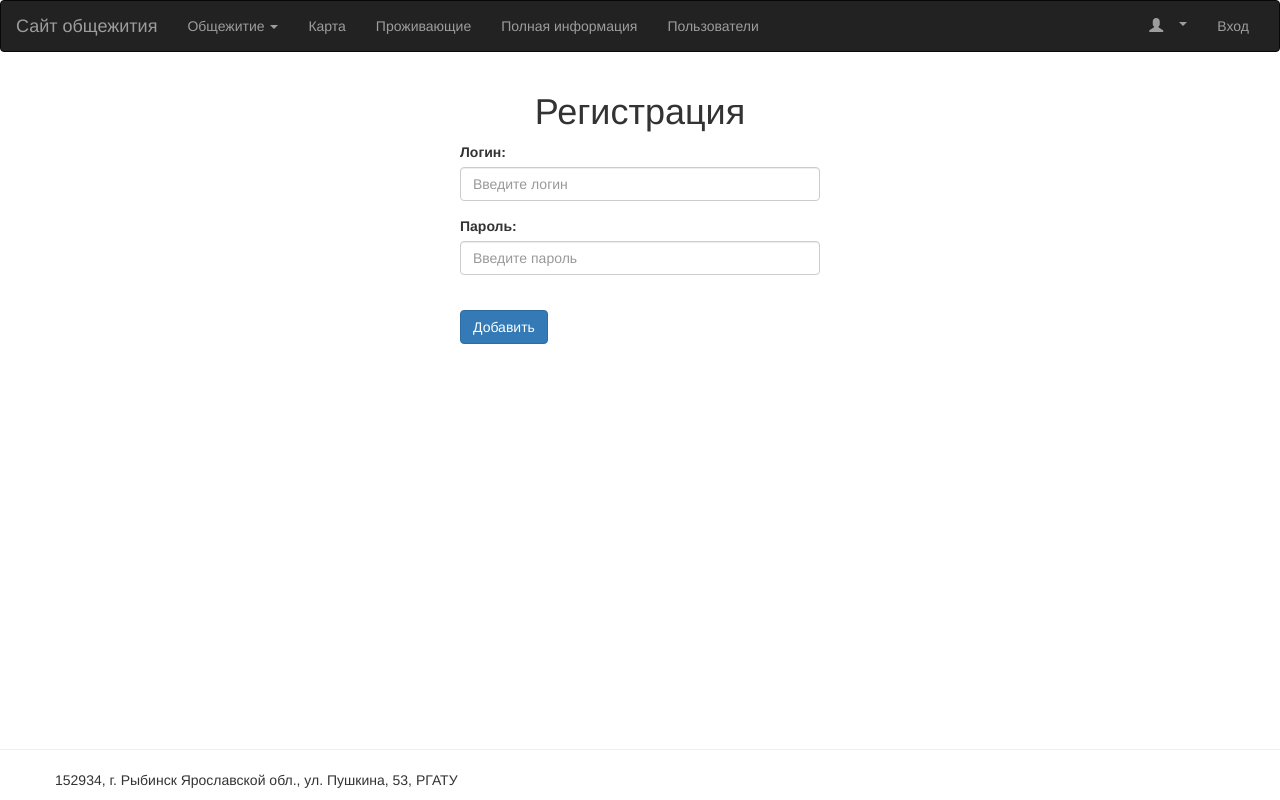
After one commit to SKBIT-4/Dormitory, a Flask app: page /registry in a window 1280 px wide. The commit adds this page. Run offline with Flask 2, Linux system fonts and the light colour scheme; some libraries are stand-ins or nearby versions.

Commit message:
Рабочая регистрация

```diff
--- a/app/forms.py
+++ b/app/forms.py
@@ -6,3 +6,8 @@ class SignInForm(FlaskForm):
     login = StringField('Username', validators=[DataRequired()])
     password = PasswordField('Password', validators=[DataRequired()])
     submit = SubmitField('Вход')
+
+class SignUpForm(FlaskForm):
+    login = StringField('Username', validators=[DataRequired()])
+    password = PasswordField('Password', validators=[DataRequired()])
+    submit = SubmitField('Добавить')
--- a/app/templates/base.html
+++ b/app/templates/base.html
@@ -2,7 +2,7 @@
 <html>
 <head>
 <meta charset="utf-8">
-<title>base</title>
+<title>Общежитие</title>
 	<link rel="stylesheet" type="text/css" href="static/libs/bootstrap-3.3.7/css/bootstrap.css">
 	<script src="static/libs/jquery/jquery-3.3.1.js"></script>
 	<script src="static/libs/bootstrap-3.3.7/js/bootstrap.js"></script>
@@ -32,15 +32,16 @@
           <li><a href="#">Карта</a></li>
           <li><a href="#">Проживающие</a></li>
 		  <li><a href="#">Полная информация</a></li>
+          <li><a href="/users">Пользователи</a></li>
+
         </ul>
         <ul class="nav navbar-nav navbar-right">
-        <li><a href="#">Зарегистрировать</a></li>
 		<li class="dropdown">
             <a href="#" class="dropdown-toggle" data-toggle="dropdown"><span class="glyphicon glyphicon-user"> <b class="caret"></b></span></a>
             <ul class="dropdown-menu">
               <li><a href="#">Профиль</a></li>
 			  <li class="divider"></li>
-              <li><a href="#">Зарегистрировать</a></li>
+              <li><a href="/registry">Зарегистрировать</a></li>
 			  <li class="divider"></li>
               <li><a href="#">Выйти</a></li>
             </ul>
--- /dev/null
+++ b/app/templates/registry.html
@@ -0,0 +1,27 @@
+{% extends "base.html" %}
+
+{% block content %}
+
+<div class="row">
+	<div class="col-md-4"></div>
+	<div class="col-md-4">
+		<h1 class="text-center">Регистрация</h1>
+		<form role="form"  action="" method="post" name="registry">
+		<div class="form-group">
+			<label for="login" class="control-label ">Логин:</label>
+			{{ form.login(size=32, type="login", class="form-control", id="login", placeholder="Введите логин") }}
+		</div>
+		<div class="form-group">
+			<label for="password" class="control-label ">Пароль:</label>
+			{{ form.password(size=32, type="password", class="form-control", id="password", placeholder="Введите пароль") }}
+		</div>
+		<br>
+		<div class="form-group">
+			{{ form.submit(class="btn btn-primary") }}
+		</div>
+		</form>
+	</div>
+	<div class="col-md-4"></div>
+</div>
+
+{% endblock %}
--- a/app/templates/sign_in.html
+++ b/app/templates/sign_in.html
@@ -5,7 +5,7 @@
 <div class="row">
 	<div class="col-md-4"></div>
 	<div class="col-md-4">
-		<h1>Вход</h1>
+		<h1 class="text-center">Вход</h1>
 		<form role="form"   method="post" name="sign_in">
 			<div class="form-group">
 				<label for="login" class="control-label ">Логин:</label>
--- a/app/views.py
+++ b/app/views.py
@@ -1,12 +1,16 @@
 from flask import render_template # импорт шаблонов
 from flask import request #импорт flask.request, иначе получим ошибку nameerror name 'request' is not defined flask
-from app.forms import SignInForm
+from app.forms import SignInForm, SignUpForm
 from app import app
 import database
 
 @app.route('/')
 @app.route('/index')
 def base():
+    return render_template('index.html')
+
+@app.route('/users')
+def show_users():
     db = database.Database()
     db.open("dormitory.db")
     users_data = db.get_users_data()
@@ -17,7 +21,7 @@ def base():
         users.append(user)
     print(users)
     db.close()
-    return render_template('index.html', users=users)
+    return render_template('users.html', users=users)
 
 @app.route('/sign_in', methods=['GET', 'POST'])
 def sign_in():
@@ -25,12 +29,26 @@ def sign_in():
     if request.method == 'POST':
         form = request.form
         print(request.form)
-        #if request.form['username'] != app.config['USERNAME']:
-        #    error = 'Invalid username'
-        #elif request.form['password'] != app.config['PASSWORD']:
-        #    error = 'Invalid password'
-        #else:
-        #    session['logged_in'] = True
-        #    flash('You were logged in')
-        #    return redirect(url_for('show_entries')) #Перенаправление на страницу при удачном входе пользователя
+
+
     return render_template('sign_in.html', error=error, form=SignInForm())
+
+@app.route('/registry', methods=['GET', 'POST'])
+def registry():
+    error = None
+    if request.method == 'POST':
+        form = request.form
+        print(form)
+        login = form['login']
+        password = form['password']
+        db = database.Database()
+        db.open("dormitory.db")
+        user = db.get_user_data_login(login)
+        if user == None:
+            print('Пользователь добавлен')
+            db.add_user(login, password, "Pavel", 'Katskov')
+        else:
+            print('Логин уже занят')
+        print(user)
+        db.close()
+    return  render_template('registry.html', error=error, form=SignUpForm())
```
Also changed, not shown: app/templates/index.html (+24 -15 lines), app/templates/users.html (added, +18 -0 lines), app/static/1.jpg (added).
